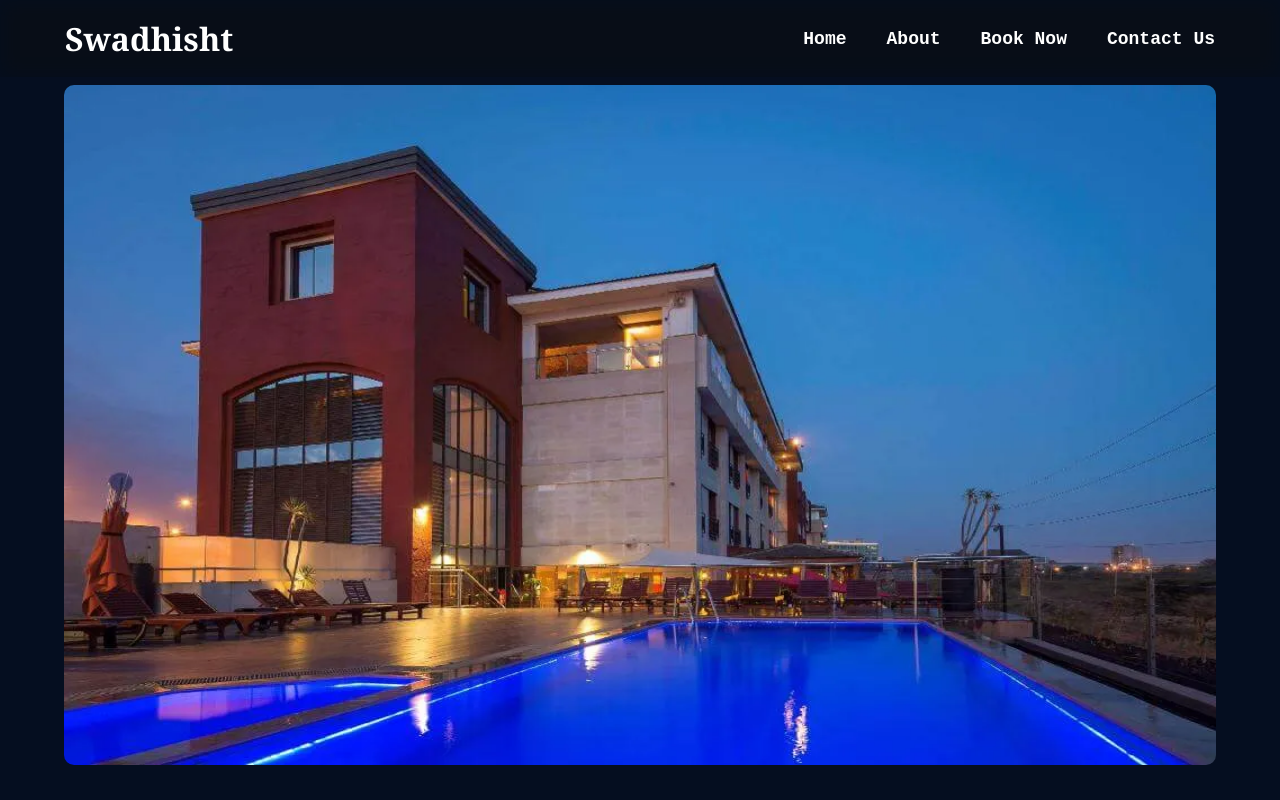
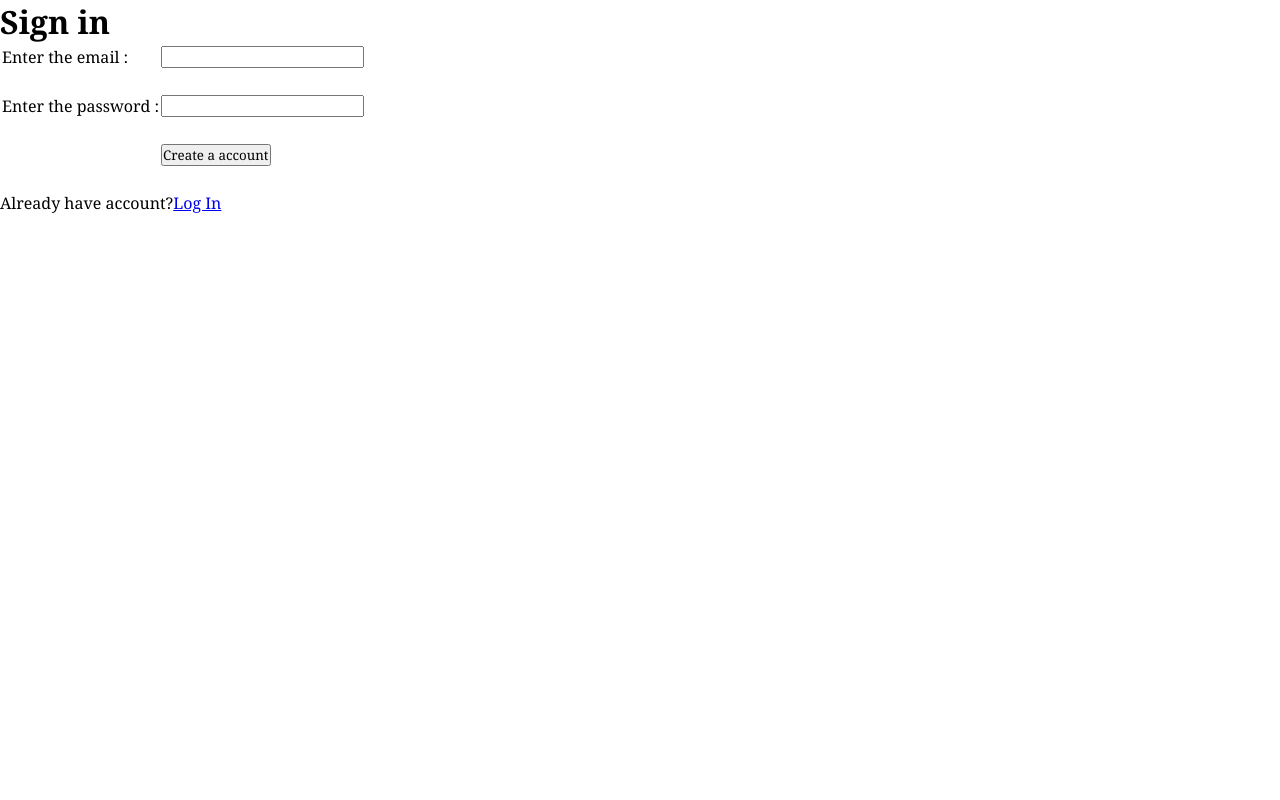
Before and after one commit to swasthik-nj/Room-Booking, a React (Create React App) app: page / in a window 1280 px wide. Shown: the top 800 px of the page. Built offline with nearby package versions, Linux system fonts and the light colour scheme.

Commit message:
added login page

```diff
--- a/package.json
+++ b/package.json
@@ -3,6 +3,9 @@
   "version": "0.1.0",
   "private": true,
   "dependencies": {
+    "@supabase/auth-ui-react": "^0.4.7",
+    "@supabase/auth-ui-shared": "^0.1.8",
+    "@supabase/supabase-js": "^2.49.1",
     "cra-template": "1.2.0",
     "react": "^19.0.0",
     "react-dom": "^19.0.0",
--- a/src/App.js
+++ b/src/App.js
@@ -6,13 +6,17 @@ import Book from './componant/book/Book';
 import Contact from './componant/contact/Contact';
 import Single from './componant/Single/Single';
 import PersonalInfo from './componant/personalDetails/PersonalInfo';
+import Sign from './componant/SignIn/Sign';
+import LoginId from './componant/login/LoginId';
 
 function App() {
   return (
     <div className="App">
       <BrowserRouter>
         <Routes>
-        <Route exact path='/' element={<Home/>}/>
+        <Route exact path='/' element={<Sign/>}/>
+        <Route exact path='/login' element={<LoginId/>}/>
+        <Route exact path='/home' element={<Home/>}/>
         <Route exact path='/about' element={<About/>}/>
         <Route exact path='/book' element={<Book/>}/>
         <Route exact path='/contact' element={<Contact/>}/>
--- a/src/componant/Navbar/Navbar.jsx
+++ b/src/componant/Navbar/Navbar.jsx
@@ -13,7 +13,7 @@ export default function Navbar() {
                     </h1>
                 </div>
             <div className="nav-bars">
-                <Link className='nav-links' to={'/'}>Home</Link>
+                <Link className='nav-links' to={'/home'}>Home</Link>
                 <Link className='nav-links' to={'/about'}>About</Link>
                 <Link className='nav-links' to={'/book'}>Book Now</Link>
                 <Link className='nav-links' to={'/contact'}>Contact Us</Link>
--- /dev/null
+++ b/src/componant/SignIn/Sign.jsx
@@ -0,0 +1,72 @@
+
+import React, { useState } from "react";
+import { Link } from "react-router-dom";
+import supabase from "../../helper/supabaseClient";
+
+export default function Myapp() {
+  const [email, setEmail] = useState("");
+  const [password, setPassword] = useState("");
+  const [message, setMessage] = useState("");
+
+  const handleSubit=async (event) => {
+    event.preventDefault();
+    setMessage("");
+
+    const {data,error}=await supabase.auth.signUp({
+      email:email,
+      password:password,
+    });
+    if (error) {
+      setMessage(error.message);
+      return;
+    }
+
+    if(data){
+      setMessage("Account created");
+    }
+    setEmail("")
+    setPassword("")
+  };
+  return (
+
+    <div>
+      <h1>Sign in</h1>
+
+      {message && <span>{message}</span>}
+      <form action="" onSubmit={handleSubit}>
+
+        <table>
+          <tr>
+            <td>Enter the email :</td>
+            <td>
+              <input
+                type="email"
+                name="uemail"
+                onChange={(e) => setEmail(e.target.value)}
+                value={email}
+                id=""
+              />
+            </td>
+          </tr>
+          <br />
+          <tr>
+            <td>Enter the password :</td>
+            <td>
+              <input type="password" name="upass"  onChange={(e) => setPassword(e.target.value)} value={password} id="" />
+            </td>
+          </tr>
+          <br />
+          <tr>
+            <td></td>
+            <td>
+             <button type="submit">Create a account</button>
+            </td>
+          </tr>
+          <br />
+        </table>
+      </form>
+      <span>Already have account?</span>
+      <Link to={'/login'}>Log In</Link>
+    </div>
+  );
+}
--- /dev/null
+++ b/src/componant/login/LoginId.jsx
@@ -0,0 +1,75 @@
+
+import React, { useState } from "react";
+import { Link, useNavigate } from "react-router-dom";
+import supabase from "../../helper/supabaseClient";
+
+export default function LogIn() {
+  const [email, setEmail] = useState("");
+  const [password, setPassword] = useState("");
+  const [message, setMessage] = useState("");
+  const navigate=useNavigate();
+
+  const handleSubit=async (event) => {
+    event.preventDefault();
+    setMessage("");
+
+    const {data,error}=await supabase.auth.signInWithPassword({
+      email:email,
+      password:password,
+    });
+    if (error) {
+      setMessage(error.message);
+      setEmail("")
+      setPassword("")
+      return;
+    }
+
+    if(data){
+      navigate('/home')
+      return null;
+    }
+
+  };
+  return (
+
+    <div>
+      <h1>Log in</h1>
+
+      {message && <span>{message}</span>}
+      <form action="" onSubmit={handleSubit}>
+
+        <table>
+          <tr>
+            <td>Enter the email :</td>
+            <td>
+              <input
+                type="email"
+                name="uemail"
+                onChange={(e) => setEmail(e.target.value)}
+                value={email}
+                id=""
+              />
+            </td>
+          </tr>
+          <br />
+          <tr>
+            <td>Enter the password :</td>
+            <td>
+              <input type="password" name="upass"  onChange={(e) => setPassword(e.target.value)} value={password} id="" />
+            </td>
+          </tr>
+          <br />
+          <tr>
+            <td></td>
+            <td>
+             <button type="submit">Log In</button>
+            </td>
+          </tr>
+          <br />
+        </table>
+      </form>
+      <span>Don't have a account ?</span>
+      <Link to={'/'}>Sign In</Link>
+    </div>
+  );
+}
--- /dev/null
+++ b/src/helper/supabaseClient.js
@@ -0,0 +1,8 @@
+import { createClient } from "@supabase/supabase-js";
+
+const supabaseUrl="https://sfinmbmlfkisfhdewcvk.supabase.co";
+const supabaseAnonKey="eyJhbGciOiJIUzI1NiIsInR5cCI6IkpXVCJ9.eyJpc3MiOiJzdXBhYmFzZSIsInJlZiI6InNmaW5tYm1sZmtpc2ZoZGV3Y3ZrIiwicm9sZSI6ImFub24iLCJpYXQiOjE3NDA0MDYxMzUsImV4cCI6MjA1NTk4MjEzNX0.6J0vaM7ClDMes8pUhg0FHsyjVzFlOLlLQnKMaVSW_E0";
+
+const supabase=createClient(supabaseUrl, supabaseAnonKey);
+
+export default supabase;
```
Also changed, not shown: 1 other file (tests, documents, lock files or other folders).
